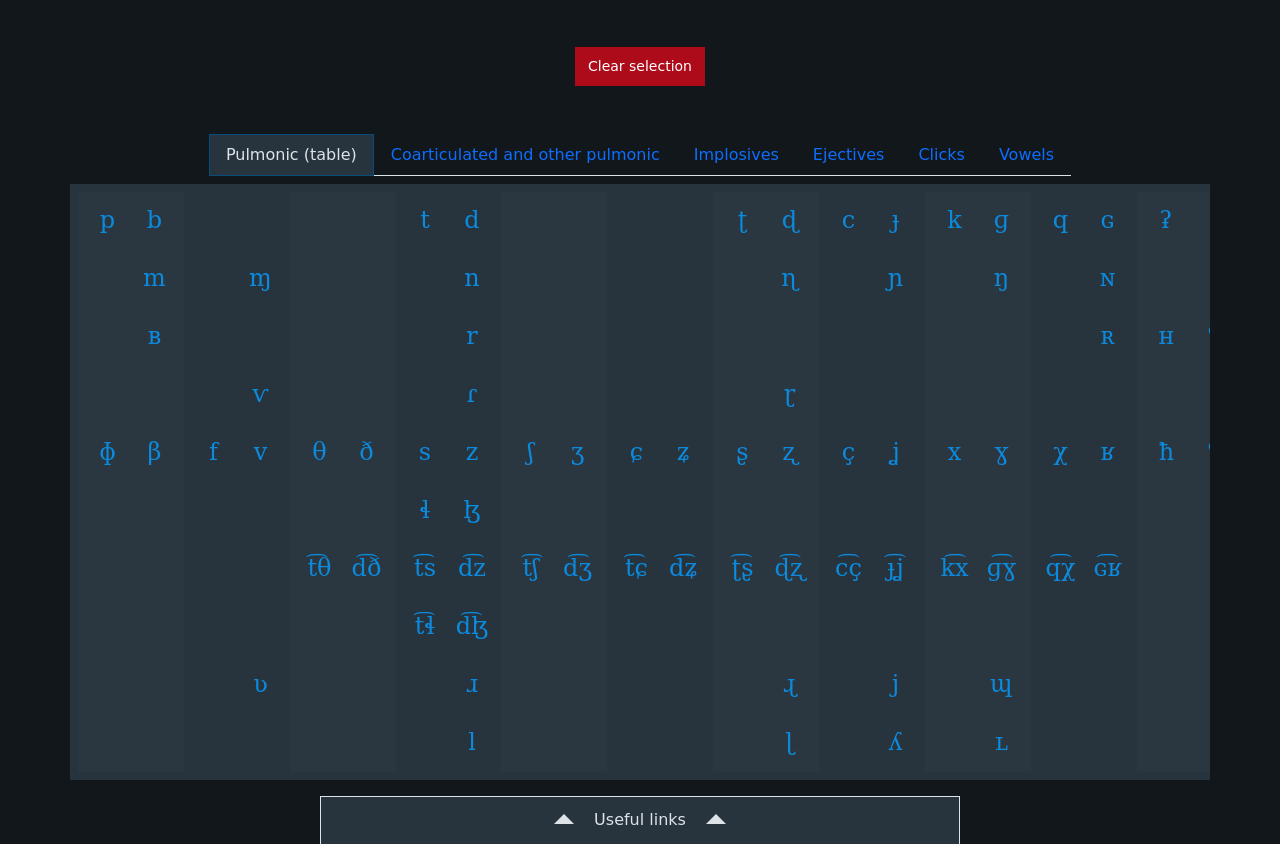
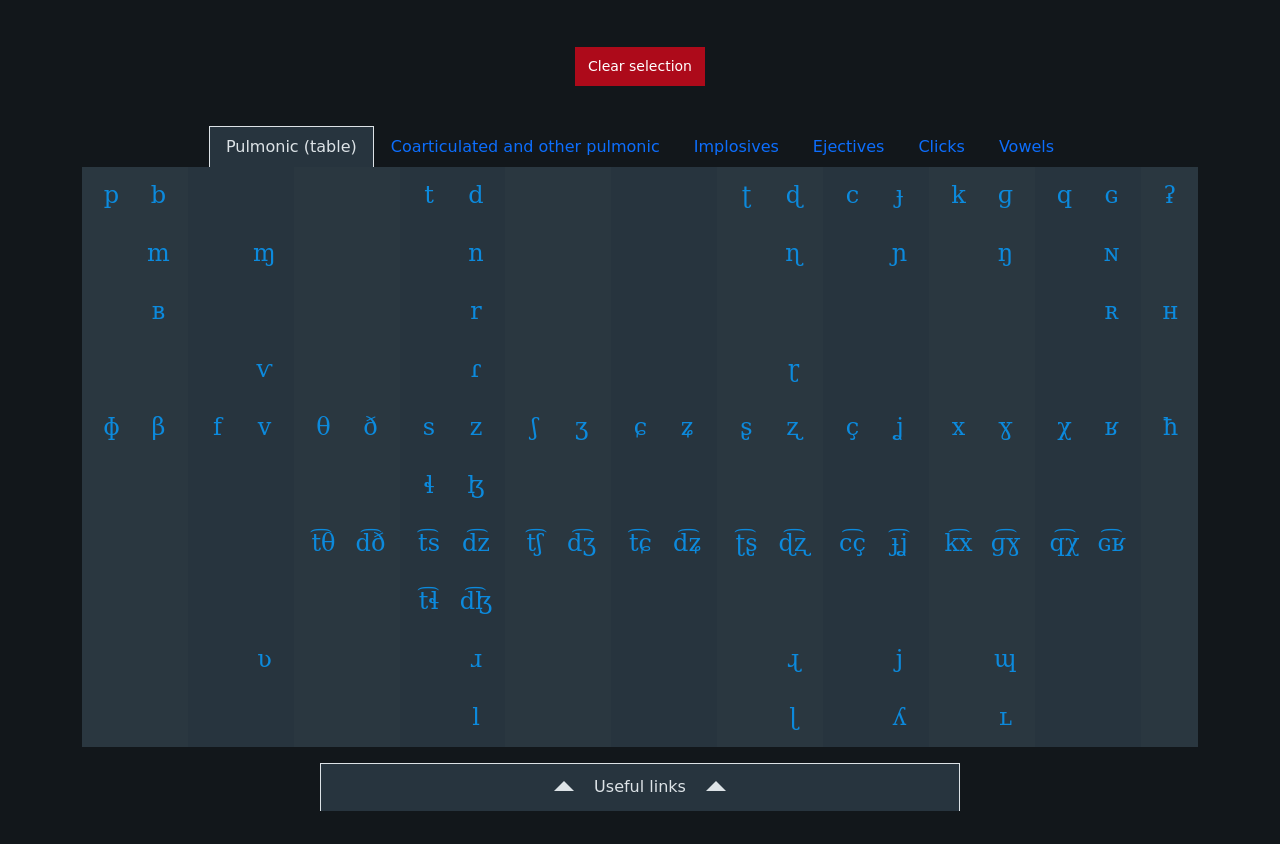
Before and after one commit to s-jevtic/fonolearn, an Angular app: page /main-menu in a window 1280 px wide. Shown: the part 364-1208 px from the top of the page. After the commit the page ends 1175 px from the top, so only its background shows below. Built offline with nearby package versions, Linux system fonts and the light colour scheme.

Commit message:
improve menu design

```diff
--- a/src/app/main-menu/main-menu.component.css
+++ b/src/app/main-menu/main-menu.component.css
@@ -54,6 +54,7 @@
 }
 
 #consonant-tablist nav {
+    display: inline-block;
     overflow: scroll;
 }
 
@@ -61,9 +62,13 @@ tr {
     width: 100%;
 }
 
-/*tr:nth-child(odd) {*/
-    /*background-color: var(--dark-color-stg);*/
-/*}*/
+#sound-picker {
+    max-width: fit-content;
+}
+
+#sound-picker .tab-pane.show {
+    display: inline-flex;
+}
 
 td:nth-child(odd) {
     background-color: var(--dark-color-stg);
--- a/src/app/main-menu/main-menu.component.html
+++ b/src/app/main-menu/main-menu.component.html
@@ -23,9 +23,9 @@
         </div>
     </div>
 
-    <div class="d-flex flex-column align-items-center mx-3" id="sound-picker-container">
+    <div class="container-lg d-flex flex-column align-items-center mx-3" id="sound-picker-container">
         <nav>
-            <ul class="nav nav-tabs my-2 mx-5 justify-content-center" id="consonant-tablist" role="tablist">
+            <ul class="nav nav-tabs my-0 mx-5 justify-content-center" id="consonant-tablist" role="tablist">
                 <li class="nav-item">
                     <a class="nav-link active" id="nav-ptable-tab" data-bs-toggle="tab" data-bs-target="#nav-ptable" type="button" role="tab" aria-controls="nav-ptable" aria-selected="true">Pulmonic (table)</a>
                 </li>
@@ -46,7 +46,7 @@
                 </li>
             </ul>
         </nav>
-        <div class="tab-content container p-2" id="sound-picker">
+        <div class="tab-content container-fluid p-0" id="sound-picker">
             <div class="tab-pane fade show active justify-content-center" id="nav-ptable" role="tabpanel" aria-labelledby="nav-ptable-tab" tabindex="0">
                 <div class="table-responsive d-flex justify-content-center">
                     <table class="table-borderless">
--- a/src/app/main-menu/main-menu.component.ts
+++ b/src/app/main-menu/main-menu.component.ts
@@ -10,7 +10,6 @@ import { Vowel } from '../phones/vowel';
 import { VowelRoundedness } from '../phones/roundedness';
 import { PhoneDataService } from '../phone-data.service';
 import { premadeSets } from '../phones/premade-sets';
-import { max } from 'rxjs';
 
 @Component({
   selector: 'app-main-menu',
--- a/src/styles.css
+++ b/src/styles.css
@@ -202,3 +202,13 @@ a:hover {
 a:active {
     color: var(--dark-color-main-sh);
 }
+
+nav ul {
+    border-bottom: none !important;
+}
+
+.nav-link.active {
+    border-color: var(--dark-color-text) !important;
+    color: var(--dark-color-text) !important;
+    border-bottom: none !important;
+}
```
